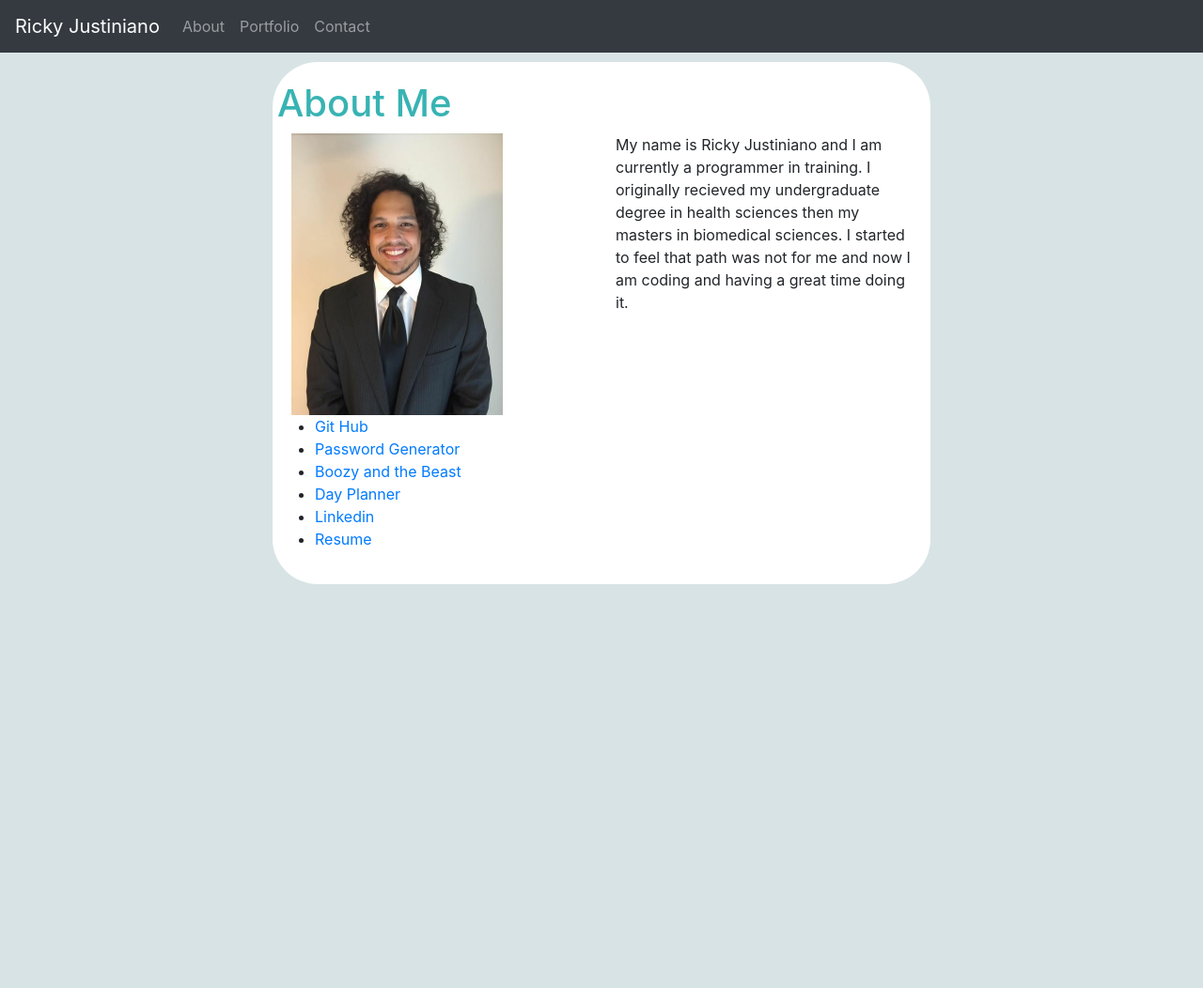
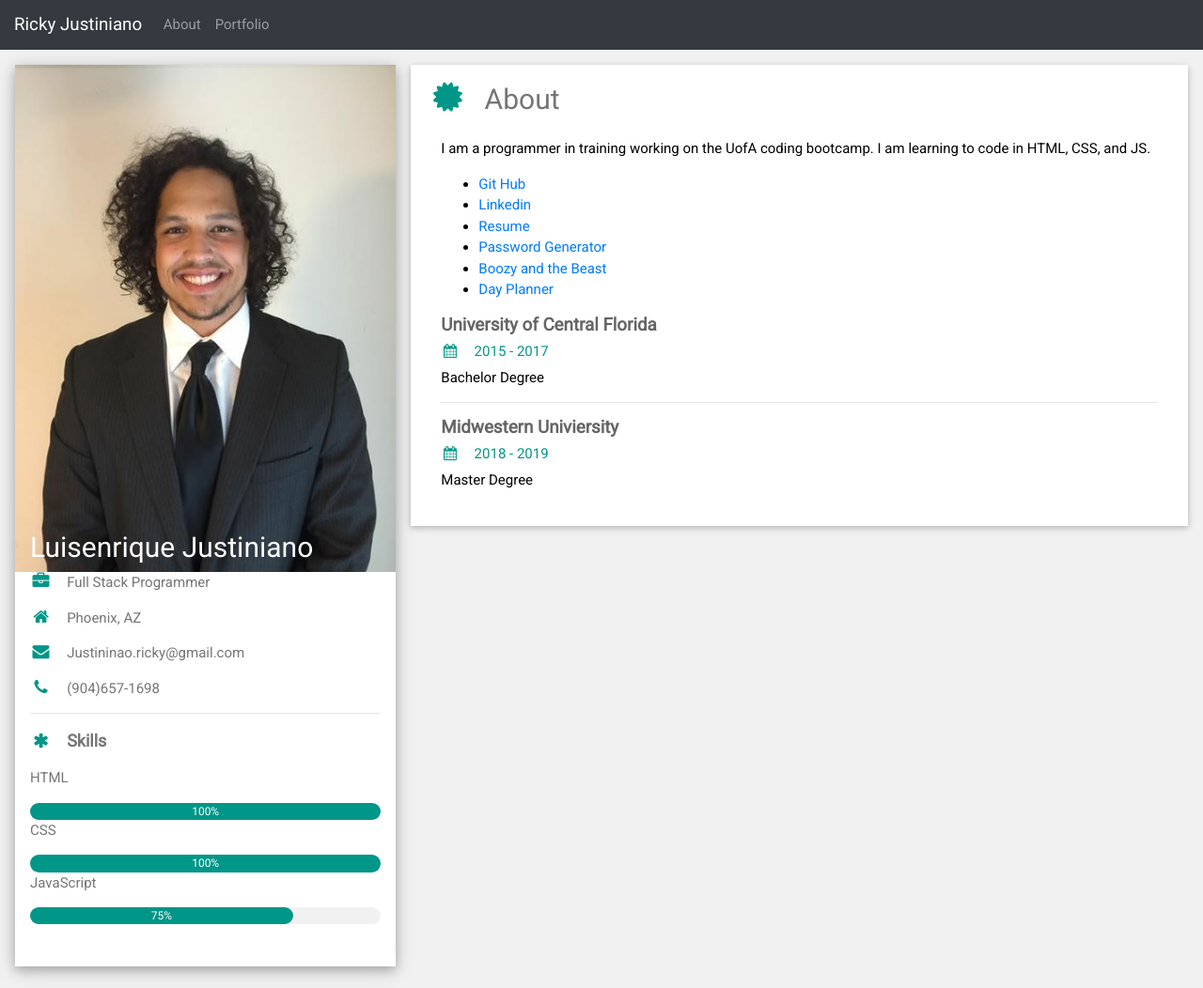
Before and after one commit to rjustin16/biopage, a plain HTML site: page index.html in a window 1280 px wide. Shown: the whole page at 94% size. Before the commit the page ends 800 px from the top, so only its background shows below. Drawn offline with nearby package versions, Linux system fonts and the light colour scheme.

Commit message:
fix page

```diff
--- a/css/styles.css
+++ b/css/styles.css
@@ -1,7 +1,7 @@
 
-body{
+/* body{
     background-color: rgba(153, 182, 187, 0.377);
-}
+} */
 h1{
     color: rgb(56, 179, 179);
 }
@@ -35,7 +35,7 @@ button{
     padding: 20px;
     border-radius: 3rem;
 }
-img{
+/* img{
     max-width: 300px;
     max-height: 300px;
-}
+} */
--- a/index.html
+++ b/index.html
@@ -1,15 +1,26 @@
 <!DOCTYPE html>
-<html lang="en">
-<head>
+<html>
+<title>W3.CSS Template</title>
 <meta charset="UTF-8">
-    <meta name="viewport" content="width=device-width, initial-scale=1.0">
-    <title>Document</title>
+<meta name="viewport" content="width=device-width, initial-scale=1">
+<link rel="stylesheet" href="https://www.w3schools.com/w3css/4/w3.css">
+<link rel='stylesheet' href='https://fonts.googleapis.com/css?family=Roboto'>
+<link rel="stylesheet" href="https://cdnjs.cloudflare.com/ajax/libs/font-awesome/4.7.0/css/font-awesome.min.css">
 <link rel="stylesheet" href="https://cdn.jsdelivr.net/npm/bootstrap@4.5.3/dist/css/bootstrap.min.css" integrity="sha384-TX8t27EcRE3e/ihU7zmQxVncDAy5uIKz4rEkgIXeMed4M0jlfIDPvg6uqKI2xXr2" crossorigin="anonymous">
 <script src="https://code.jquery.com/jquery-3.5.1.slim.min.js" integrity="sha384-DfXdz2htPH0lsSSs5nCTpuj/zy4C+OGpamoFVy38MVBnE+IbbVYUew+OrCXaRkfj" crossorigin="anonymous"></script>
 <script src="https://cdn.jsdelivr.net/npm/bootstrap@4.5.3/dist/js/bootstrap.bundle.min.js" integrity="sha384-ho+j7jyWK8fNQe+A12Hb8AhRq26LrZ/JpcUGGOn+Y7RsweNrtN/tE3MoK7ZeZDyx" crossorigin="anonymous"></script>
 <link rel="stylesheet" href="css/styles.css">
-</head>
-<body>
+<style>
+html,body,h1,h2,h3,h4,h5,h6  {
+  font-family: "Roboto", "sans-serif"
+
+}
+h2{
+  color:white;
+}
+
+</style>
+<body class="w3-light-grey">
   <nav class="navbar navbar-expand-lg navbar-dark bg-dark">
     <a class="navbar-brand" href="#">Ricky Justiniano</a>
     <button class="navbar-toggler" type="button" data-toggle="collapse" data-target="#navbarSupportedContent" aria-controls="navbarSupportedContent" aria-expanded="false" aria-label="Toggle navigation">
@@ -24,35 +35,101 @@
         <li class="nav-item">
           <a class="nav-link" href="portfolio.html">Portfolio</a>
         </li>
-            <li class="nav-item">
-              <a class="nav-link" href="contact.html">
-                Contact
-              </a>
+
         </li>
       </ul>
     </div>
   </nav>
-      <div class="container">
-         <div class="row">
-            <h1>About Me</h1>
+<!-- Page Container -->
+<div class="w3-content w3-margin-top" style="max-width:1400px;">
+
+  <!-- The Grid -->
+  <div class="w3-row-padding">
+
+    <!-- Left Column -->
+    <div class="w3-third">
+
+      <div class="w3-white w3-text-grey w3-card-4">
+        <div class="w3-display-container">
+          <img src="assets/IMG-1566.JPG" style="width:100%" alt="Avatar">
+          <div class="w3-display-bottomleft w3-container w3-text-black">
+            <h2>Luisenrique Justiniano</h2>
           </div>
-         <div class="row">
-             <div class="col-md-6">
-              <img src="assets/IMG-1566.JPG" alt="cat">
         </div>
-            <div class="col-md-6">
-                <p>   My name is Ricky Justiniano and I am currently a programmer in training. I originally recieved my undergraduate degree in health sciences then my masters in biomedical sciences. I started to feel that path was not for me and now I am coding and having a great time doing it.</p>
+        <div class="w3-container">
+          <p><i class="fa fa-briefcase fa-fw w3-margin-right w3-large w3-text-teal"></i>Full Stack Programmer</p>
+          <p><i class="fa fa-home fa-fw w3-margin-right w3-large w3-text-teal"></i>Phoenix, AZ</p>
+          <a><i class="fa fa-envelope fa-fw w3-margin-right w3-large w3-text-teal"></i>Justininao.ricky@gmail.com</p>
+          <p><i class="fa fa-phone fa-fw w3-margin-right w3-large w3-text-teal"></i>(904)657-1698</p>
+          <hr>
 
+          <p class="w3-large"><b><i class="fa fa-asterisk fa-fw w3-margin-right w3-text-teal"></i>Skills</b></p>
+          <p>HTML</p>
+          <div class="w3-light-grey w3-round-xlarge w3-small">
+            <div class="w3-container w3-center w3-round-xlarge w3-teal" style="width:100%">100%</div>
           </div>
+          <p>CSS</p>
+          <div class="w3-light-grey w3-round-xlarge w3-small">
+            <div class="w3-container w3-center w3-round-xlarge w3-teal" style="width:100%">
+              <div class="w3-center w3-text-white">100%</div>
+            </div>
+          </div>
+          <p>JavaScript</p>
+          <div class="w3-light-grey w3-round-xlarge w3-small">
+            <div class="w3-container w3-center w3-round-xlarge w3-teal" style="width:75%">75%</div>
+          </div>
+
+          <br>
+
+
+          <br>
+        </div>
+      </div><br>
+
+    <!-- End Left Column -->
+    </div>
+
+    <!-- Right Column -->
+    <div class="w3-twothird">
+
+
+
+      <div class="w3-container w3-card w3-white">
+        <h2 class="w3-text-grey w3-padding-16"><i class="fa fa-certificate fa-fw w3-margin-right w3-xxlarge w3-text-teal"></i>About</h2>
+        <div class="w3-container">
+          <p>I am a programmer in training working on the UofA coding bootcamp. I am learning to code in HTML, CSS, and JS.
+          </p>
           <ul>
             <li> <a href="https://github.com/rjustin16">Git Hub</a></li>
+            <li><a href="https://www.linkedin.com/in/luisenrique-justiniano-0165481a3/">Linkedin</a></li>
+            <li><a href="https://www.linkedin.com/in/luisenrique-justiniano-0165481a3/">Resume</a></li>
             <li><a href="https://rjustin16.github.io/Passwordgenerator/">Password Generator</a></li>
              <li> <a href="https://rjustin16.github.io/boozybeast/">Boozy and the Beast</a></li>
              <li> <a href="https://rjustin16.github.io/Dayplanner/">Day Planner</a></li>
-              <li><a href="https://www.linkedin.com/in/luisenrique-justiniano-0165481a3/">Linkedin</a></li>
-              <li><a href="https://www.linkedin.com/in/luisenrique-justiniano-0165481a3/">Resume</a></li>
            </ul>
         </div>
+        <div class="w3-container">
+          <h5 class="w3-opacity"><b>University of Central Florida</b></h5>
+          <h6 class="w3-text-teal"><i class="fa fa-calendar fa-fw w3-margin-right"></i>2015 - 2017</h6>
+          <p>Bachelor Degree</p>
+          <hr>
         </div>
+        <div class="w3-container">
+          <h5 class="w3-opacity"><b>Midwestern Univiersity</b></h5>
+          <h6 class="w3-text-teal"><i class="fa fa-calendar fa-fw w3-margin-right"></i>2018 - 2019</h6>
+          <p>Master Degree</p><br>
+        </div>
+      </div>
+
+    <!-- End Right Column -->
+    </div>
+
+  <!-- End Grid -->
+  </div>
+
+  <!-- End Page Container -->
+</div>
+
+
 </body>
 </html>
```
Also changed, not shown: contact.html (deleted, +0 -60 lines), portfolio.html (+11 -7 lines). Lines whose indentation alone changed are shown as unchanged.
